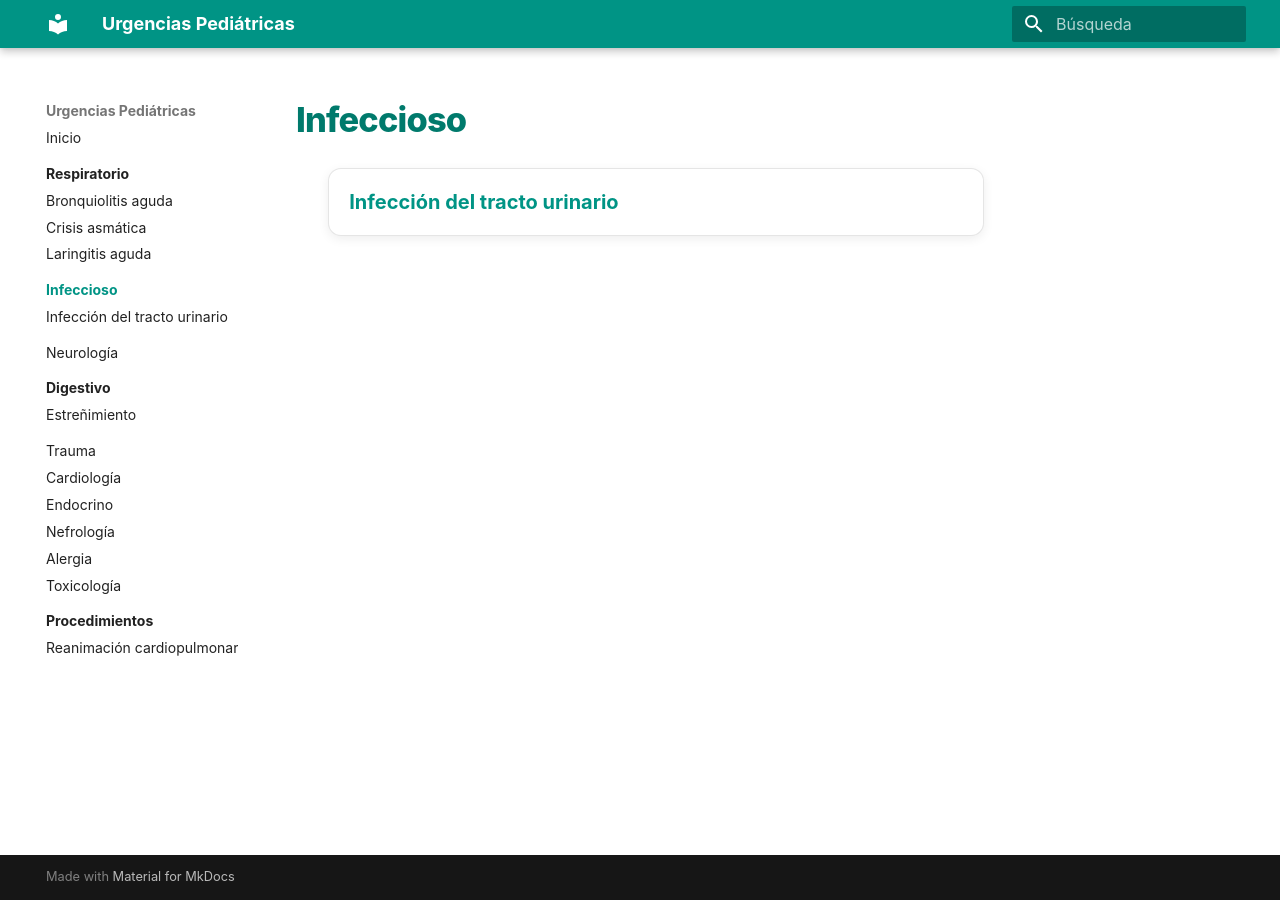
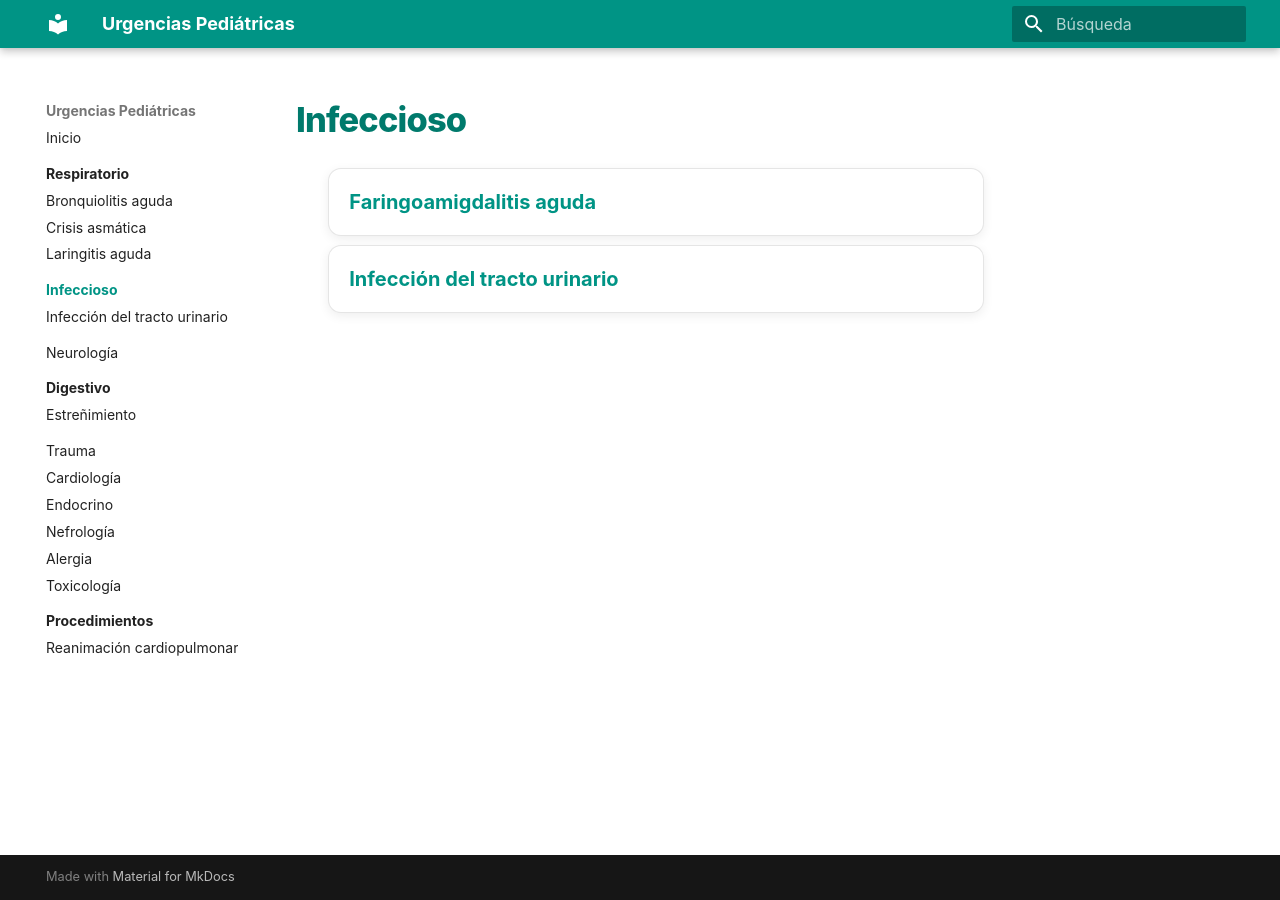
Before and after one commit to gonzaloares/urgencias-pediatricas, an MkDocs documentation site: the page built from docs/infeccioso/index.md, in a window 1280 px wide. Built offline with MkDocs 1.6.1 and Material for MkDocs 9.7.7, drawn with Linux system fonts in a browser that asks for light colours.

Commit message:
Añade faringoamigdalitis al índice de Infeccioso

```diff
--- a/docs/infeccioso/index.md
+++ b/docs/infeccioso/index.md
@@ -2,6 +2,7 @@
 
 <div class="protocol-index" markdown="1">
 
+- [Faringoamigdalitis aguda](faringoamigdalitis-aguda.md)
 - [Infección del tracto urinario](infeccion-tracto-urinario.md)
 
 </div>
```
